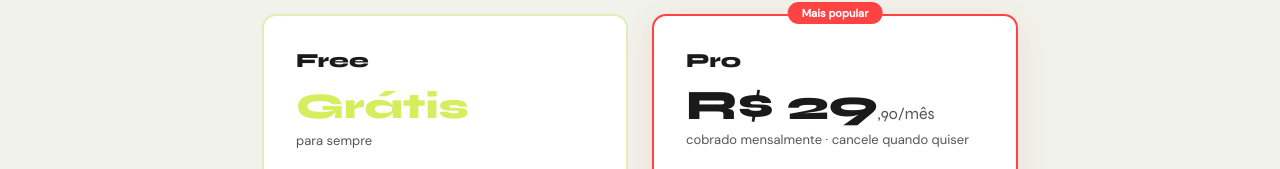
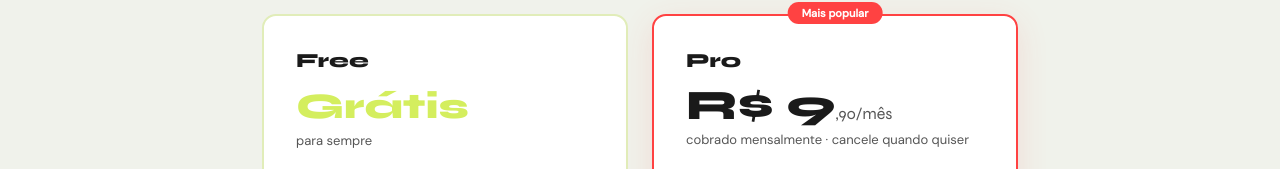
Before and after one commit to vinissinpp/pokerplanning, a website: page public/planos.html in a window 1280 px wide. Shown: the part 270-439 px from the top of the page. Drawn offline with Linux system fonts and the light colour scheme.

Commit message:
Update planos.html

```diff
--- a/public/planos.html
+++ b/public/planos.html
@@ -108,7 +108,7 @@ nav{display:flex;align-items:center;justify-content:space-between;padding:1rem 3
   <!-- PRO -->
   <div class="plano-card destaque" id="card-pro">
     <div class="plano-nome">Pro</div>
-    <div class="plano-preco">R$ 29<span>,90/mês</span></div>
+    <div class="plano-preco">R$ 9<span>,90/mês</span></div>
     <div class="plano-preco-sub">cobrado mensalmente · cancele quando quiser</div>
     <ul class="plano-features">
       <li>Salas ilimitadas</li>
```
